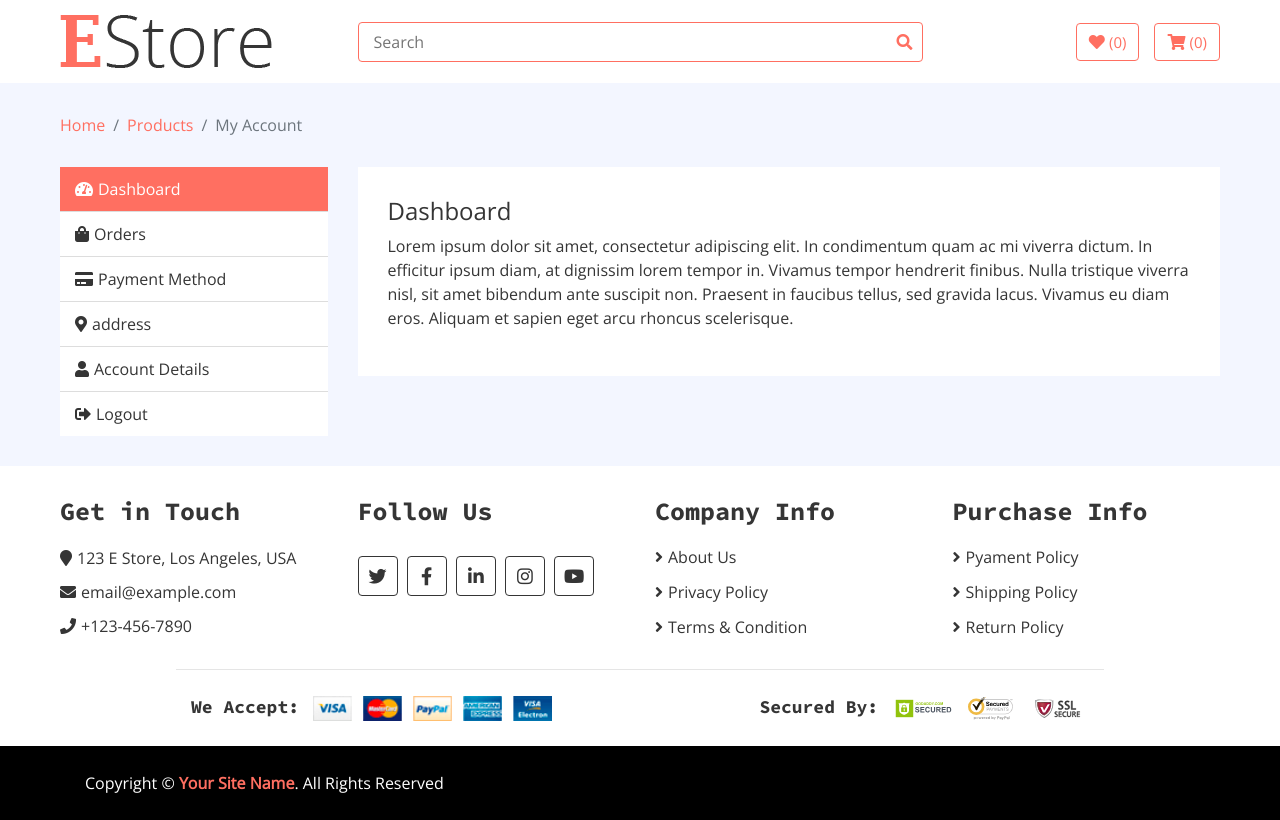
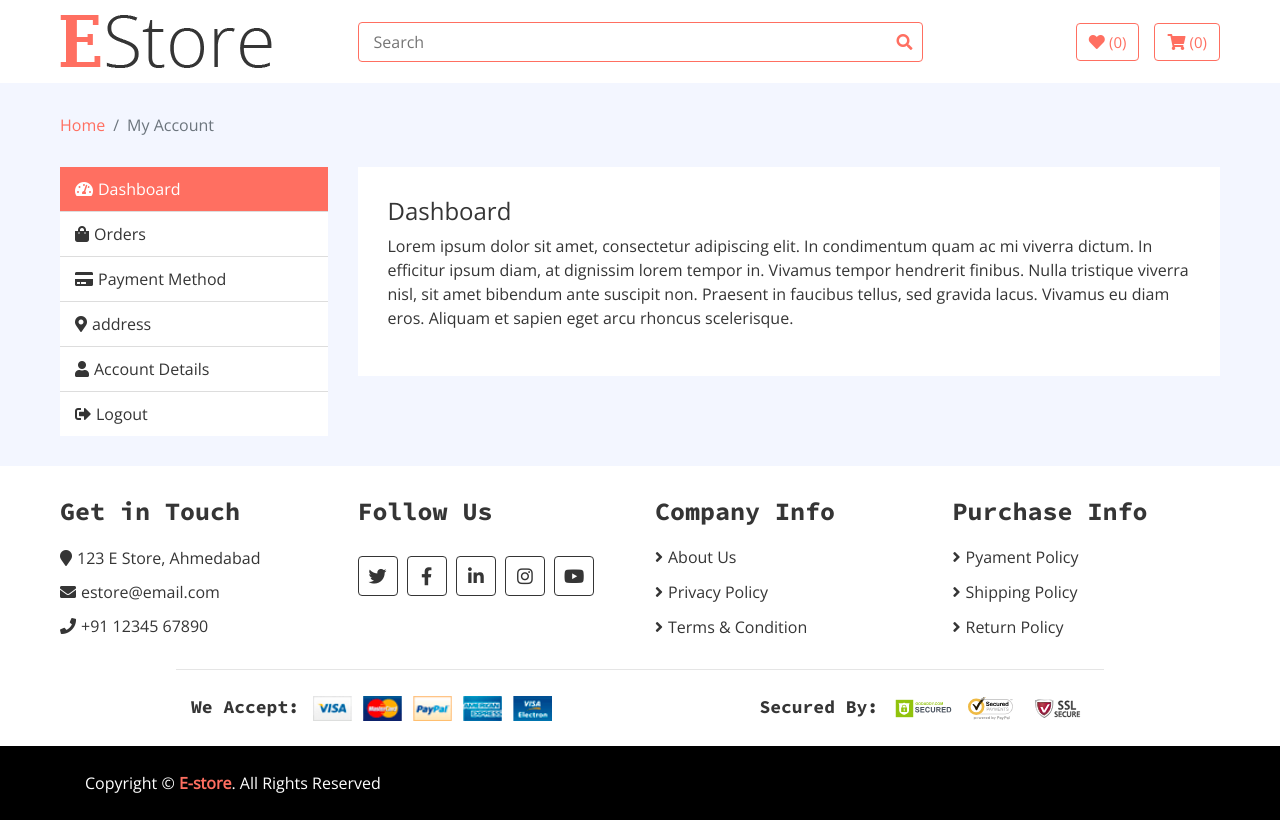
Before and after one commit to jaydesai2304/E-Store, a Django app: template Estore/fashion/templates/my-account.html in a window 1280 px wide. Shown: the part 37-857 px from the top of the page. Run offline with Django 3.2, Linux system fonts and the light colour scheme; the template is opened without the code that fills it, so the values that code supplies are empty; some libraries are stand-ins or nearby versions.

Commit message:
update code

```diff
--- a/Estore/fashion/admin.py
+++ b/Estore/fashion/admin.py
@@ -1,4 +1,7 @@
 from django.contrib import admin
 from .models import Register
 
-admin.site.register(Register)
+
+class UserAdmin(admin.ModelAdmin):
+    list_display = ("fname","username","email","phone_no","password",)
+admin.site.register(Register, UserAdmin)
--- a/Estore/fashion/templates/my-account.html
+++ b/Estore/fashion/templates/my-account.html
@@ -97,7 +97,6 @@
             <div class="container-fluid">
                 <ul class="breadcrumb">
                     <li class="breadcrumb-item"><a href="#">Home</a></li>
-                    <li class="breadcrumb-item"><a href="#">Products</a></li>
                     <li class="breadcrumb-item active">My Account</li>
                 </ul>
             </div>
@@ -245,9 +244,9 @@
                         <div class="footer-widget">
                             <h2>Get in Touch</h2>
                             <div class="contact-info">
-                                <p><i class="fa fa-map-marker"></i>123 E Store, Los Angeles, USA</p>
-                                <p><i class="fa fa-envelope"></i>email@example.com</p>
-                                <p><i class="fa fa-phone"></i>+123-456-7890</p>
+                                <p><i class="fa fa-map-marker"></i>123 E Store, Ahmedabad</p>
+                                <p><i class="fa fa-envelope"></i>estore@email.com</p>
+                                <p><i class="fa fa-phone"></i>+91 12345 67890</p>
                             </div>
                         </div>
                     </div>
@@ -315,7 +314,7 @@
             <div class="container">
                 <div class="row">
                     <div class="col-md-6 copyright">
-                        <p>Copyright &copy; <a href="#">Your Site Name</a>. All Rights Reserved</p>
+                        <p>Copyright &copy; <a href="#">E-store</a>. All Rights Reserved</p>
                     </div>
                 </div>
             </div>
```
Also changed, not shown: Estore/db.sqlite3.
